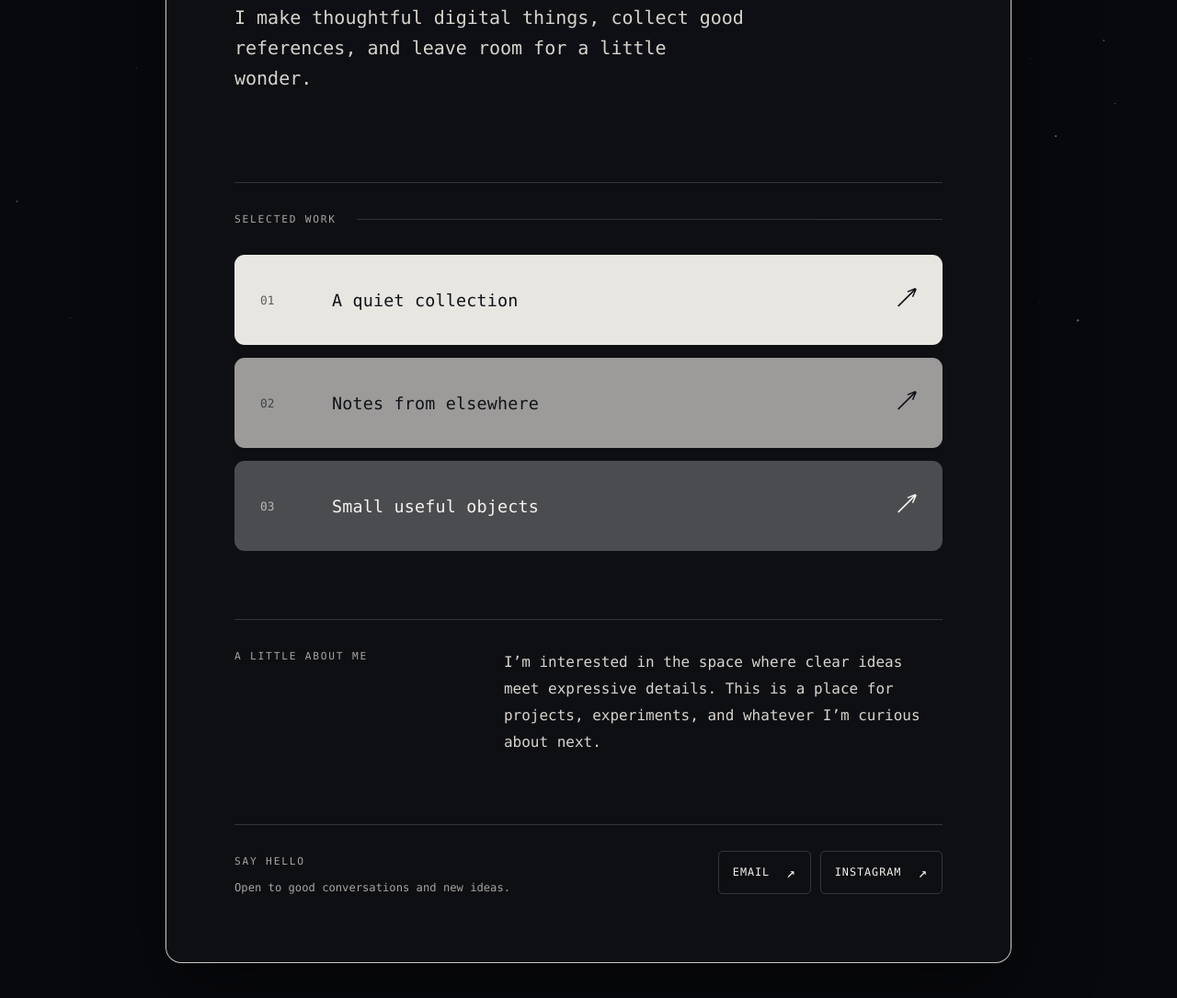
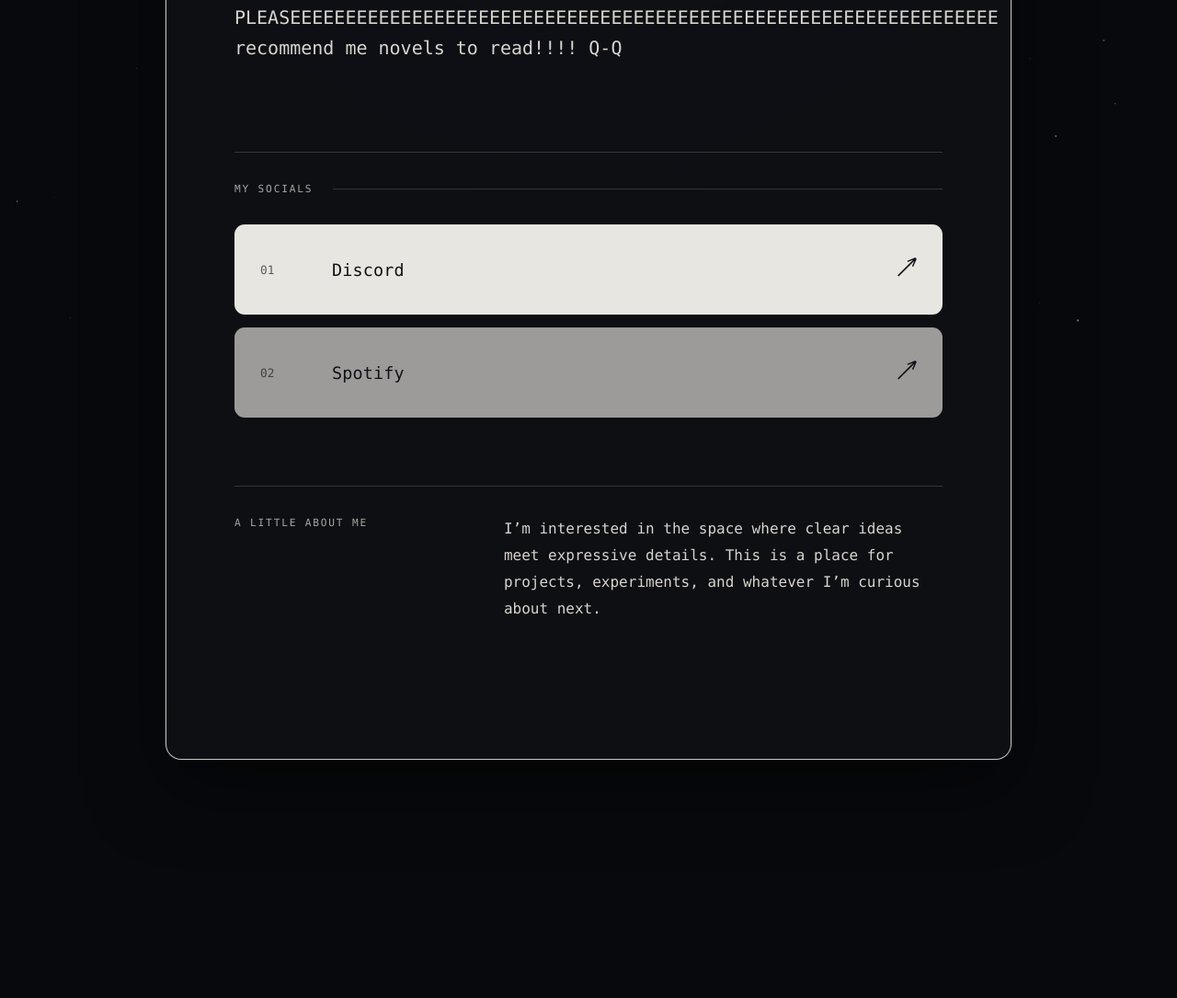
Before and after one commit to LagierWasHere/LagierWasHere.github.io, a plain HTML site: page index.html in a window 1280 px wide. Shown: the part 403-1488 px from the top of the page at 92% size. After the commit the page ends 1269 px from the top, so only its background shows below. Drawn offline with Linux system fonts and the light colour scheme.

Commit message:
Customize socials landing page
Co-authored-by: Copilot <223556219+Copilot@users.noreply.github.com>

```diff
--- a/index.html
+++ b/index.html
@@ -5,9 +5,9 @@
     <meta name="viewport" content="width=device-width, initial-scale=1.0" />
     <meta
       name="description"
-      content="A small corner of the internet for selected work, ideas, and experiments."
+      content="Lagier's corner of the internet."
     />
-    <title>Your Name — Selected work</title>
+    <title>Lagier — My socials</title>
     <link rel="stylesheet" href="styles.css" />
   </head>
   <body>
@@ -16,7 +16,7 @@
     <main class="site-shell">
       <section class="window" aria-label="Personal portfolio">
         <header class="window-bar">
-          <a class="wordmark" href="#top" aria-label="Back to top">Your Name</a>
+          <a class="wordmark" href="#top" aria-label="Back to top">Lagier</a>
           <div class="window-controls" aria-hidden="true">
             <span></span>
             <span></span>
@@ -26,34 +26,30 @@
 
         <div class="window-body" id="top">
           <section class="intro">
-            <p class="eyebrow">Independent creative · 2026</p>
+            <p class="eyebrow">WebNovel Slop Consumer · since 2020</p>
             <h1>Hello<span class="accent">.</span></h1>
             <p class="intro-copy">
-              I make thoughtful digital things, collect good references, and
-              leave room for a little wonder.
+              PLEASEEEEEEEEEEEEEEEEEEEEEEEEEEEEEEEEEEEEEEEEEEEEEEEEEEEEEEEEEEEEEEEE
+              recommend me novels to read!!!! Q-Q
             </p>
           </section>
 
           <section class="work" aria-labelledby="work-title">
             <div class="section-heading">
-              <p class="eyebrow" id="work-title">Selected work</p>
+              <p class="eyebrow" id="work-title">My Socials</p>
               <span class="section-rule"></span>
             </div>
 
             <div class="project-list">
-              <a class="project project-dark" href="#project-one">
+              <button class="project project-dark discord-trigger" type="button" aria-expanded="false">
                 <span class="project-number">01</span>
-                <span class="project-name">A quiet collection</span>
+                <span class="project-name">Discord <span class="discord-username">justlagier</span></span>
                 <span class="project-arrow" aria-hidden="true">↗</span>
-              </a>
-              <a class="project project-mid" href="#project-two">
+              </button>
+              <!-- Replace the Spotify URL below when your profile link is ready. -->
+              <a class="project project-mid" href="https://open.spotify.com/user/your-profile" target="_blank" rel="noreferrer">
                 <span class="project-number">02</span>
-                <span class="project-name">Notes from elsewhere</span>
-                <span class="project-arrow" aria-hidden="true">↗</span>
-              </a>
-              <a class="project project-light" href="#project-three">
-                <span class="project-number">03</span>
-                <span class="project-name">Small useful objects</span>
+                <span class="project-name">Spotify</span>
                 <span class="project-arrow" aria-hidden="true">↗</span>
               </a>
             </div>
@@ -68,19 +64,6 @@
             </p>
           </section>
 
-          <footer class="contact">
-            <div>
-              <p class="eyebrow">Say hello</p>
-              <p class="contact-note">Open to good conversations and new ideas.</p>
-            </div>
-            <div class="contact-links">
-              <!-- Edit the email address and Instagram URL here. -->
-              <a href="mailto:your.email@example.com">Email <span>↗</span></a>
-              <a href="https://instagram.com/yourhandle" target="_blank" rel="noreferrer">
-                Instagram <span>↗</span>
-              </a>
-            </div>
-          </footer>
         </div>
       </section>
     </main>
--- a/script.js
+++ b/script.js
@@ -1,6 +1,7 @@
 const canvas = document.querySelector(".starfield");
 const context = canvas.getContext("2d");
 const reducedMotion = window.matchMedia("(prefers-reduced-motion: reduce)").matches;
+const discordTrigger = document.querySelector(".discord-trigger");
 
 let stars = [];
 let animationFrame;
@@ -47,3 +48,8 @@ window.addEventListener("resize", resizeCanvas);
 if (reducedMotion && animationFrame) {
   cancelAnimationFrame(animationFrame);
 }
+
+discordTrigger.addEventListener("click", () => {
+  const isRevealed = discordTrigger.classList.toggle("is-revealed");
+  discordTrigger.setAttribute("aria-expanded", String(isRevealed));
+});
--- a/styles.css
+++ b/styles.css
@@ -172,6 +172,23 @@ h1 {
     background 180ms ease;
 }
 
+.discord-trigger {
+  width: 100%;
+  font: inherit;
+  text-align: left;
+  cursor: pointer;
+}
+
+.discord-username {
+  display: none;
+  margin-left: 12px;
+  opacity: 0.6;
+}
+
+.discord-trigger.is-revealed .discord-username {
+  display: inline;
+}
+
 .project:hover,
 .project:focus-visible {
   border-color: rgba(244, 242, 238, 0.65);
@@ -186,10 +203,6 @@ h1 {
 .project-mid {
   background: #9c9b9a;
   color: #121319;
-}
-
-.project-light {
-  background: #4b4c50;
 }
 
 .project-number {
@@ -227,59 +240,6 @@ h1 {
   color: var(--soft);
   font-size: 1rem;
   line-height: 1.8;
-}
-
-.contact {
-  display: flex;
-  align-items: end;
-  justify-content: space-between;
-  gap: 30px;
-  padding-top: 28px;
-  border-top: 1px solid var(--line);
-}
-
-.contact .eyebrow {
-  margin-bottom: 12px;
-}
-
-.contact-note {
-  margin: 0;
-  color: var(--muted);
-  font-size: 0.76rem;
-}
-
-.contact-links {
-  display: flex;
-  flex-wrap: wrap;
-  justify-content: end;
-  gap: 10px;
-}
-
-.contact-links a {
-  display: inline-flex;
-  align-items: center;
-  gap: 18px;
-  padding: 13px 15px;
-  border: 1px solid var(--line);
-  border-radius: 5px;
-  color: var(--ink);
-  font-size: 0.74rem;
-  letter-spacing: 0.08em;
-  text-decoration: none;
-  text-transform: uppercase;
-  transition:
-    background 180ms ease,
-    color 180ms ease;
-}
-
-.contact-links a:hover,
-.contact-links a:focus-visible {
-  background: var(--ink);
-  color: var(--night);
-}
-
-.contact-links span {
-  font-size: 1rem;
 }
 
 :focus-visible {
@@ -345,13 +305,10 @@ h1 {
     line-height: 1.75;
   }
 
-  .contact {
+  .discord-username {
     display: block;
-  }
-
-  .contact-links {
-    justify-content: start;
-    margin-top: 24px;
+    margin: 4px 0 0;
+    font-size: 0.7rem;
   }
 }
 
```
